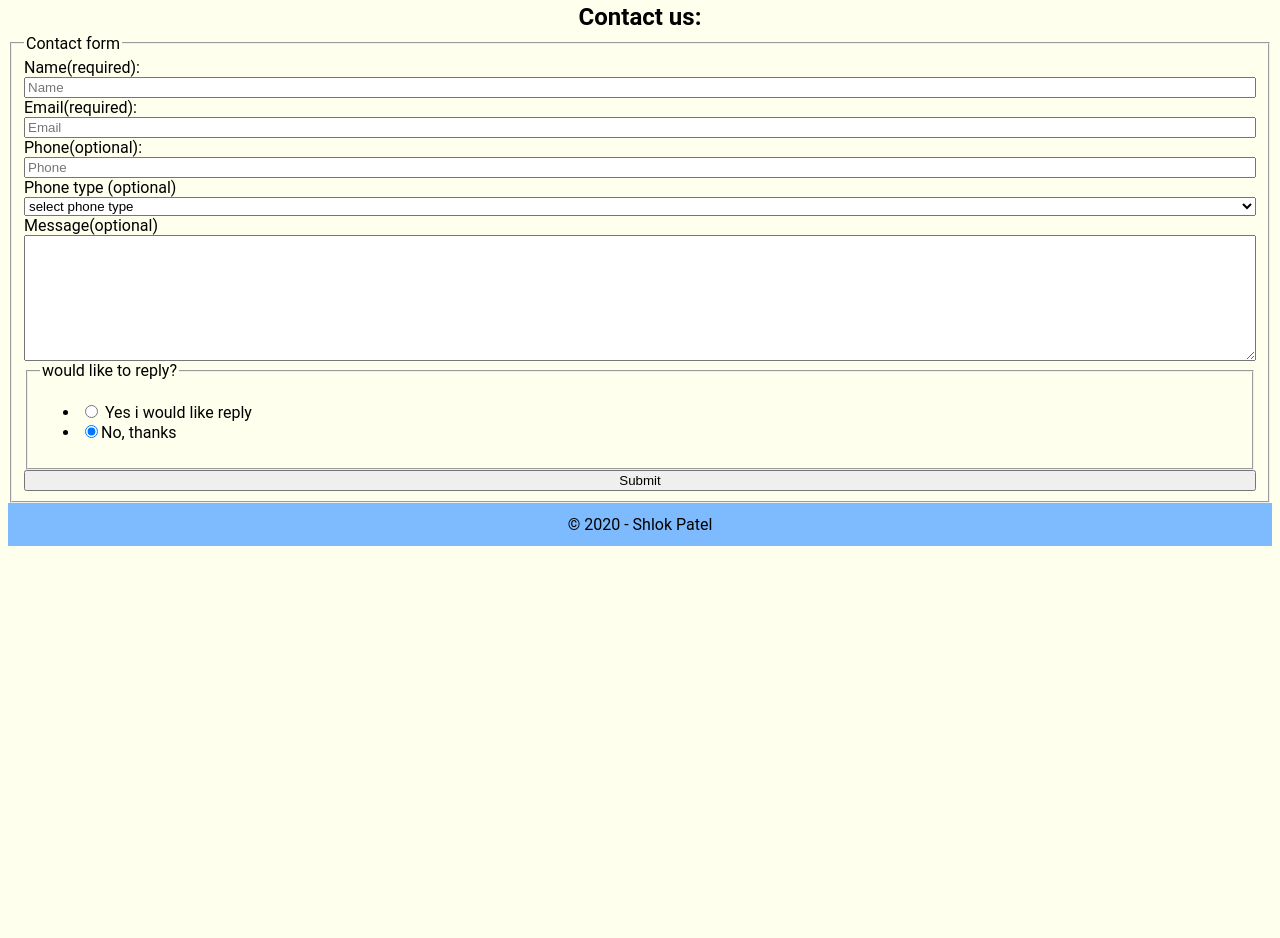
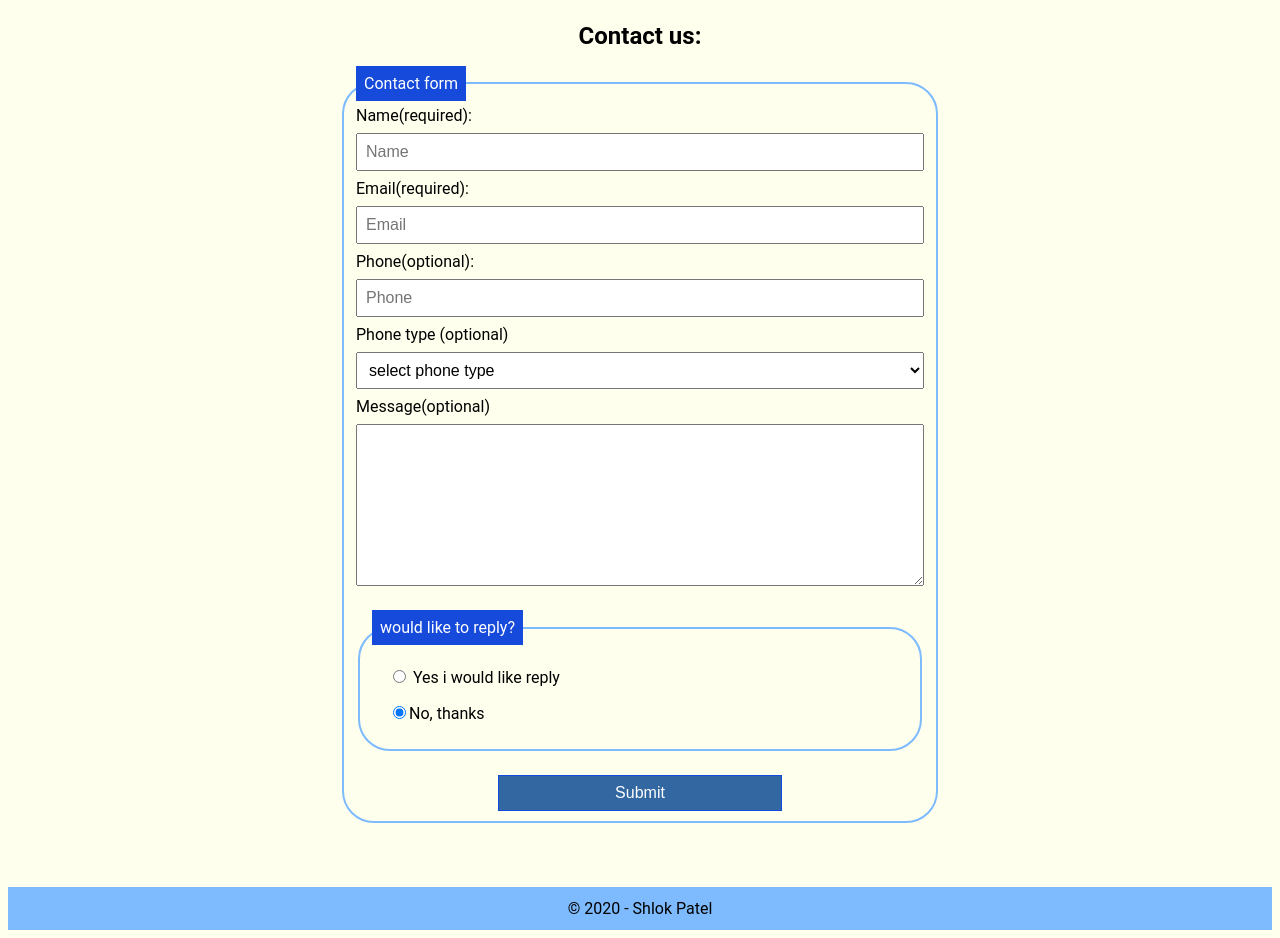
Before and after one commit to RVCC-IDMX/about-me-Shlokpatel19, a plain HTML site: page index.html in a window 1280 px wide. Shown: the part 2574-3512 px from the top of the page. Before the commit the page ends 3128 px from the top, so only its background shows below. Drawn offline with Linux system fonts and the light colour scheme.

Commit message:
add form

```diff
--- a/css/style.css
+++ b/css/style.css
@@ -190,4 +190,46 @@ h2{
 }
 #formelement{
     display: grid;
+    row-gap: .5em;
 }
+#contact{
+    padding: 1rem;
+    max-width: 600px;
+    margin: 2rem auto;
+}
+fieldset{
+    border: 2px solid #7DBBFE;
+    margin-top: 1em;
+    margin-bottom: 1em;
+    border-radius:2em;
+}
+legend{
+    background-color: #154ada;
+    color: white;
+    padding: .5em;
+
+}
+#contact input, #contact textarea, #contact select, #contact button{
+    padding: .5em;
+    font-size: 1rem;
+}
+#contact ul{
+    list-style: none;
+    padding: 0px;
+}
+#contact li{
+    margin: 1rem;
+}
+#contact button{
+    background-color: #3267A1;
+    color: white;
+    border: 1px solid #154ada;
+    max-width: 400px;
+    width: 50%;
+    justify-content: center;
+}
+.center{
+   display: flex;
+   justify-content: center;
+   align-items: center;
+}
--- a/index.html
+++ b/index.html
@@ -120,7 +120,7 @@
     </section>
     <section id="contact">
         <h2> Contact us:</h2>
-        <form id="contactform" name="contactform" method="post" data-netlify="true">
+        <form action="button.js" id="contactform" name="contactform" method="post" data-netlify="true">
             <fieldset>
                 <legend>Contact form</legend>
                 <div id="formelement">
@@ -154,7 +154,10 @@
                         <li><input type="radio" id="message-no" name="reply" checked value="No, reply please "><label for="message-no"></label>No, thanks</label></li>
                     </ul>
                 </fieldset>
-                <button type="submit">Submit</button>
+                <div class="center">
+                     <button type="submit" onclick={handleSubmit}>Submit</button>
+                </div>
+
             </div>
             </fieldset>
 
```
Also changed, not shown: button.js (added, +15 -0 lines), const handleSubmit = (event) => {.js (added).
